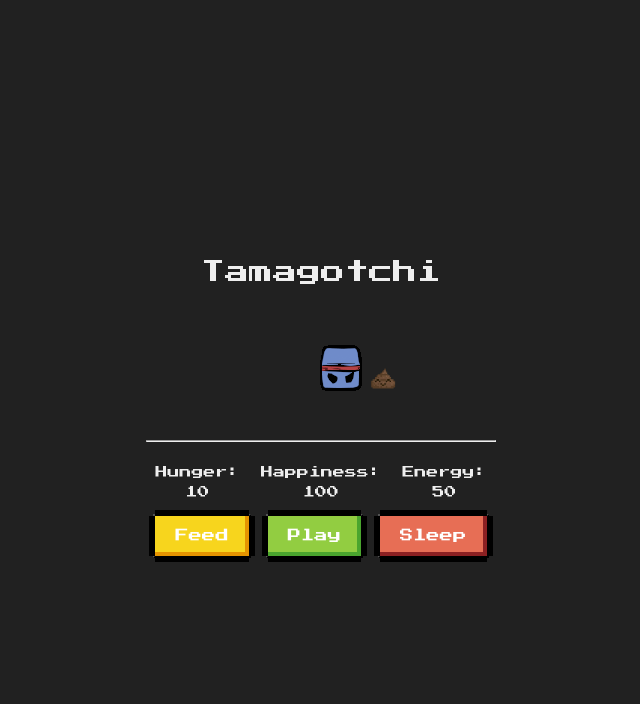
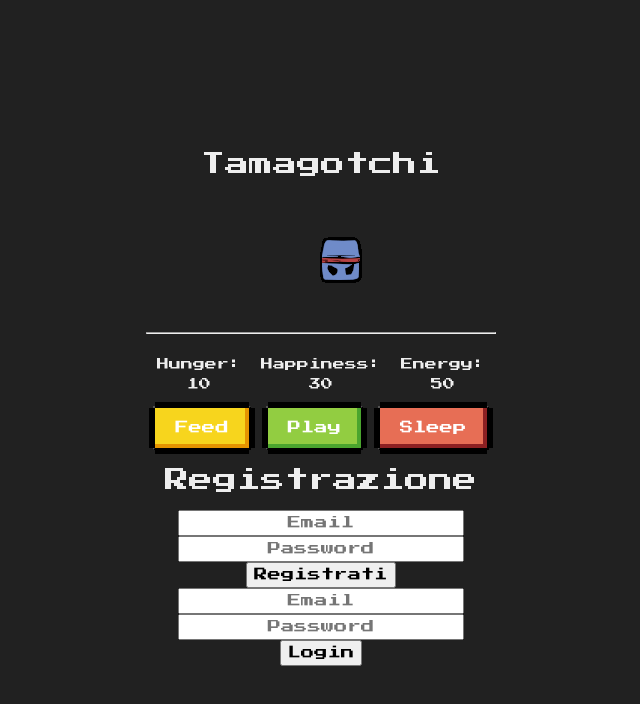
Before and after one commit to Tetidus/tamagotchi, a React (Create React App) app: page / in a window 1280 px wide. Shown: the top 704 px of the page, without its empty margins (319-959 px from the left). Built offline with nearby package versions, Linux system fonts and the light colour scheme; the HTML template or start-up script is replaced by a standard one.

Commit message:
prova signup/login

```diff
--- a/package.json
+++ b/package.json
@@ -6,6 +6,7 @@
     "@testing-library/jest-dom": "^5.17.0",
     "@testing-library/react": "^13.4.0",
     "@testing-library/user-event": "^13.5.0",
+    "firebase": "^10.9.0",
     "react": "^18.2.0",
     "react-dom": "^18.2.0",
     "react-scripts": "5.0.1",
--- a/src/App.js
+++ b/src/App.js
@@ -1,12 +1,32 @@
 import React, { useState } from 'react';
+import SignUp from './components/SignUp';
 import Tamagotchi from './components/Tamagotchi/Tamagotchi';
-import InteractionPanel from './components/InteractionPanel/InteractionPanel';
+import { auth } from './firebase';
 
 const App = () => {
+
+  const [email, setEmail] = useState('');
+  const [password, setPassword] = useState('');
+
+  const handleLogin = async () => {
+    try {
+      await auth.signInWithEmailAndPassword(email, password);
+      // Login riuscito
+    } catch (error) {
+      console.error(error.message);
+    }
+  };
+
 
   return (
     <div className="container">
       <Tamagotchi />
+      <SignUp />
+      <form>
+        <input type="email" placeholder="Email" value={email} onChange={e => setEmail(e.target.value)} />
+        <input type="password" placeholder="Password" value={password} onChange={e => setPassword(e.target.value)} />
+        <button type="button" onClick={handleLogin}>Login</button>
+      </form>
     </div>
   );
 };
--- /dev/null
+++ b/src/components/SignUp.jsx
@@ -0,0 +1,30 @@
+// SignUp.js
+import React, { useState } from 'react';
+import { auth } from '../firebase'; // Importiamo l'oggetto auth da firebase.js
+
+const SignUp = () => {
+  const [email, setEmail] = useState('');
+  const [password, setPassword] = useState('');
+  const [error, setError] = useState(null);
+
+  const handleSignUp = async () => {
+    try {
+      await auth.createUserWithEmailAndPassword(email, password);
+      // Registrazione riuscita
+    } catch (error) {
+      setError(error.message);
+    }
+  };
+
+  return (
+    <div>
+      <h2>Registrazione</h2>
+      {error && <p>{error}</p>}
+      <input type="email" placeholder="Email" value={email} onChange={e => setEmail(e.target.value)} />
+      <input type="password" placeholder="Password" value={password} onChange={e => setPassword(e.target.value)} />
+      <button onClick={handleSignUp}>Registrati</button>
+    </div>
+  );
+};
+
+export default SignUp;
--- a/src/components/Tamagotchi/Tamagotchi.jsx
+++ b/src/components/Tamagotchi/Tamagotchi.jsx
@@ -7,7 +7,7 @@
 const Tamagotchi = () => {
     const [position, setPosition] = useState(0);
     const [poops, setPoops] = useState([]);
-    const [happiness, setHappiness] = useState(100);
+    const [happiness, setHappiness] = useState(30);
     const [hunger, setHunger] = useState(0);
     const [energy, setEnergy] = useState(50);
 
@@ -32,7 +32,7 @@
                 }
                 return prevPoops;
             });
-        }, 5000);
+        }, 100000);
 
         const hungerInterval = setInterval(() => {
             setHunger(prevHunger => {
@@ -64,8 +64,10 @@
     };
 
     const playWithTamagotchi = () => {
-        setHappiness(prevHappiness => Math.min(prevHappiness + 10, 100));
-        setEnergy(prevEnergy => Math.max(prevEnergy - 10, 0));
+        if (energy >= 10 && happiness != 100) {
+            setHappiness(prevHappiness => Math.min(prevHappiness + 10, 100));
+            setEnergy(prevEnergy => Math.max(prevEnergy - 10, 0));
+        }
     };
 
     const putTamagotchiToSleep = () => {
--- /dev/null
+++ b/src/firebase.js
@@ -0,0 +1,22 @@
+// firebase.js
+import firebase from 'firebase/compat/app'; // Modifica questa riga
+import 'firebase/compat/auth'; // Modifica questa riga
+import 'firebase/compat/database'; // Modifica questa riga
+
+const firebaseConfig = {
+    apiKey: "AIzaSyCe07spHk5UaHYo6z7acuTBDqb3jU1980E",
+    authDomain: "my-tamagotchi.firebaseapp.com",
+    databaseURL: "https://my-tamagotchi-default-rtdb.europe-west1.firebasedatabase.app",
+    projectId: "my-tamagotchi",
+    storageBucket: "my-tamagotchi.appspot.com",
+    messagingSenderId: "159549543998",
+    appId: "1:159549543998:web:551b37df0271111c50636f",
+    measurementId: "G-Z2T0JRTFH7"
+  };
+
+
+// Inizializza Firebase con la configurazione
+firebase.initializeApp(firebaseConfig);
+
+export const auth = firebase.auth();
+export const database = firebase.database();
```
Also changed, not shown: 1 other file (tests, documents, lock files or other folders).
